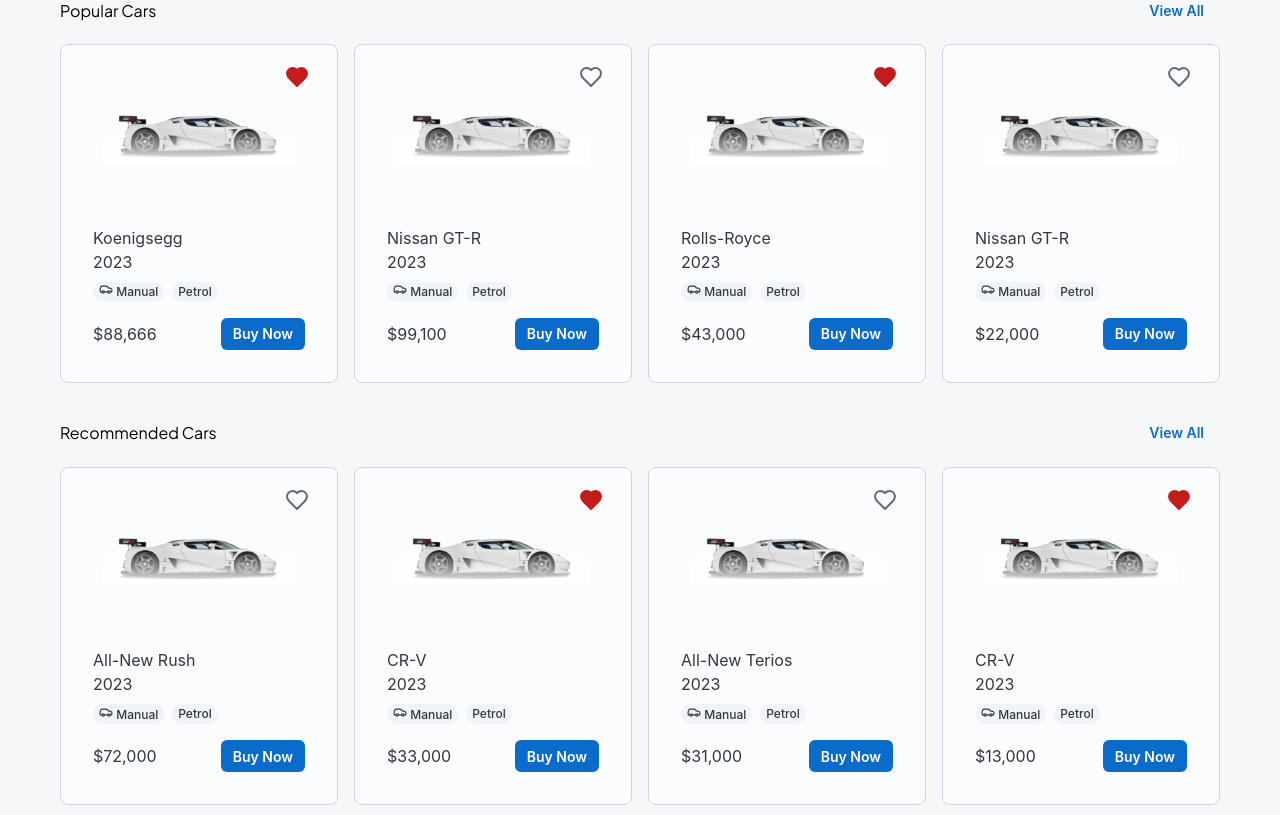
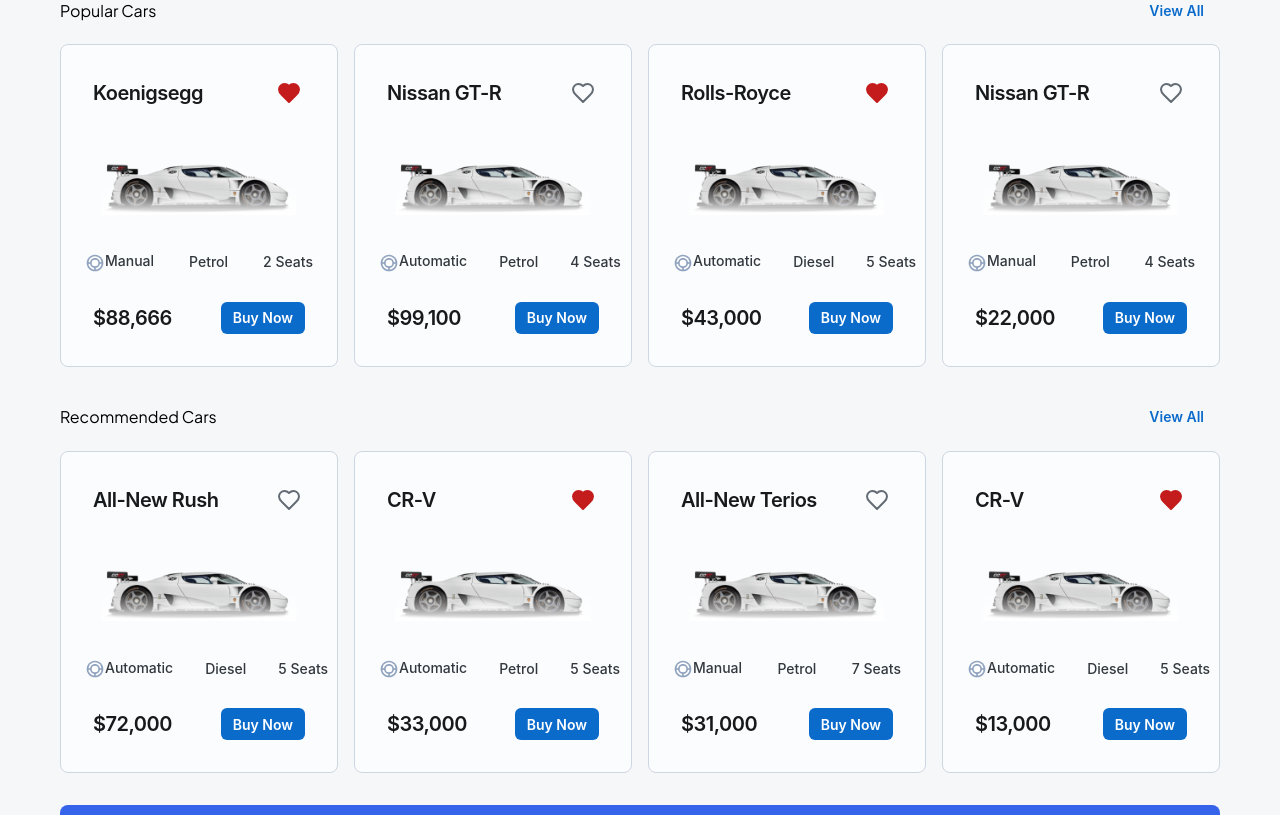
Before and after one commit to annabellaals/Wheelshub, a React (Create React App) app in the folder frontend/: page / in a window 1280 px wide. Shown: the part 580-1395 px from the top of the page. Built offline with nearby package versions, Linux system fonts and the light colour scheme.

Commit message:
changes in car cards

```diff
--- a/frontend/src/components/Home/CarCard.js
+++ b/frontend/src/components/Home/CarCard.js
@@ -1,25 +1,28 @@
-// src/components/CarCard.js
-
 import React from "react";
 import { Box, Card, IconButton, Typography, Chip, Button } from "@mui/joy";
 import { Heart, Car } from "lucide-react";
+import { ReactComponent as Transmission } from "../../assets/Transmission.svg";
 
 const CarCard = ({ carData, onLikeToggle }) => {
   const handleLikeToggle = () => {
     onLikeToggle(carData.id); // Assuming this function updates the state
   };
+
   return (
     <Card variant="outlined">
-      <Box sx={{ position: "relative" }}>
+      {/* First row: Car name and heart icon */}
+      <Box
+        display="flex"
+        justifyContent="space-between"
+        alignItems="center"
+        sx={{ p: 2 }}
+      >
+        <Typography level="h4">{carData.name}</Typography>
         <IconButton
           size="sm"
           variant="soft"
           onClick={handleLikeToggle}
           sx={{
-            position: "absolute",
-            top: 0,
-            right: 8,
-            zIndex: 1,
             bgcolor: "transparent",
             "&:hover": {
               bgcolor: "transparent",
@@ -30,7 +33,9 @@
           <Heart fill={carData.liked ? "currentColor" : "none"} />
         </IconButton>
       </Box>
-      <Box display={"flex"} sx={{ position: "relative", p: 2 }}>
+
+      {/* Second row: Car image with gradient */}
+      <Box sx={{ position: "relative", display: "flex" }}>
         <img
           src={carData.image}
           alt={carData.name}
@@ -45,7 +50,7 @@
         <Box
           sx={{
             position: "absolute",
-            bottom: 35,
+            bottom: 23,
             left: "50%",
             transform: "translateX(-50%)",
             width: "80%",
@@ -56,29 +61,44 @@
           }}
         />
       </Box>
-      <Box sx={{ p: 2 }}>
-        <Typography level="h6">{carData.name}</Typography>
-        <Typography level="body2" sx={{ mb: 1 }}>
-          2023
-        </Typography>
-        <Box sx={{ display: "flex", gap: 1, mb: 2 }}>
-          <Chip size="sm" variant="soft">
-            <Car size={14} /> Manual
+
+      {/* Third row: Car details - fuel, people capacity, and transmission */}
+      <Box sx={{ display: "flex", gap: 2, justifyContent: "space-between" }}>
+        <Chip
+          sx={{
+            display: "flex",
+            alignItems: "center",
+            gap: 1,
+            bgcolor: "transparent",
+          }}
+          size="md"
+          variant="soft"
+        >
+          <Transmission
+            style={{ width: 20, height: 20, verticalAlign: "middle" }}
+          />
+
+          {carData.transmission}
         </Chip>
-          <Chip size="sm" variant="soft">
-            Petrol
+        <Chip size="md" variant="soft" sx={{ bgcolor: "transparent" }}>
+          {carData.fuelType}
+        </Chip>
+        <Chip size="md" variant="soft" sx={{ bgcolor: "transparent" }}>
+          {carData.seatingCapacity} Seats
         </Chip>
       </Box>
+
+      {/* Fourth row: Price and Buy Now button */}
       <Box
         sx={{
           display: "flex",
           justifyContent: "space-between",
           alignItems: "center",
+          p: 2,
         }}
       >
-          <Typography level="h6">${carData.price.toLocaleString()}</Typography>
+        <Typography level="h4">${carData.price.toLocaleString()}</Typography>
         <Button size="sm">Buy Now</Button>
-        </Box>
       </Box>
     </Card>
   );
--- a/frontend/src/pages/Home.js
+++ b/frontend/src/pages/Home.js
@@ -7,19 +7,90 @@
 
 const Home = () => {
   const initialPopularCars = [
-    { id: 1, name: "Koenigsegg", price: 88666, image: car, liked: true },
-    { id: 2, name: "Nissan GT-R", price: 99100, image: car, liked: false },
-    { id: 3, name: "Rolls-Royce", price: 43000, image: car, liked: true },
-    { id: 4, name: "Nissan GT-R", price: 22000, image: car, liked: false },
+    {
+      id: 1,
+      name: "Koenigsegg",
+      price: 88666,
+      image: car,
+      liked: true,
+      fuelType: "Petrol",
+      seatingCapacity: 2,
+      transmission: "Manual",
+    },
+    {
+      id: 2,
+      name: "Nissan GT-R",
+      price: 99100,
+      image: car,
+      liked: false,
+      fuelType: "Petrol",
+      seatingCapacity: 4,
+      transmission: "Automatic",
+    },
+    {
+      id: 3,
+      name: "Rolls-Royce",
+      price: 43000,
+      image: car,
+      liked: true,
+      fuelType: "Diesel",
+      seatingCapacity: 5,
+      transmission: "Automatic",
+    },
+    {
+      id: 4,
+      name: "Nissan GT-R",
+      price: 22000,
+      image: car,
+      liked: false,
+      fuelType: "Petrol",
+      seatingCapacity: 4,
+      transmission: "Manual",
+    },
   ];
 
   const initialRecommendedCars = [
-    { id: 5, name: "All-New Rush", price: 72000, image: car, liked: false },
-    { id: 6, name: "CR-V", price: 33000, image: car, liked: true },
-    { id: 7, name: "All-New Terios", price: 31000, image: car, liked: false },
-    { id: 8, name: "CR-V", price: 13000, image: car, liked: true },
+    {
+      id: 5,
+      name: "All-New Rush",
+      price: 72000,
+      image: car,
+      liked: false,
+      fuelType: "Diesel",
+      seatingCapacity: 5,
+      transmission: "Automatic",
+    },
+    {
+      id: 6,
+      name: "CR-V",
+      price: 33000,
+      image: car,
+      liked: true,
+      fuelType: "Petrol",
+      seatingCapacity: 5,
+      transmission: "Automatic",
+    },
+    {
+      id: 7,
+      name: "All-New Terios",
+      price: 31000,
+      image: car,
+      liked: false,
+      fuelType: "Petrol",
+      seatingCapacity: 7,
+      transmission: "Manual",
+    },
+    {
+      id: 8,
+      name: "CR-V",
+      price: 13000,
+      image: car,
+      liked: true,
+      fuelType: "Diesel",
+      seatingCapacity: 5,
+      transmission: "Automatic",
+    },
   ];
-
   // Use state to manage popular and recommended cars
   const [popularCars, setPopularCars] = useState(initialPopularCars);
   const [recommendedCars, setRecommendedCars] = useState(
```
Also changed, not shown: frontend/src/assets/Transmission.svg (added). Lines whose indentation alone changed are shown as unchanged.
